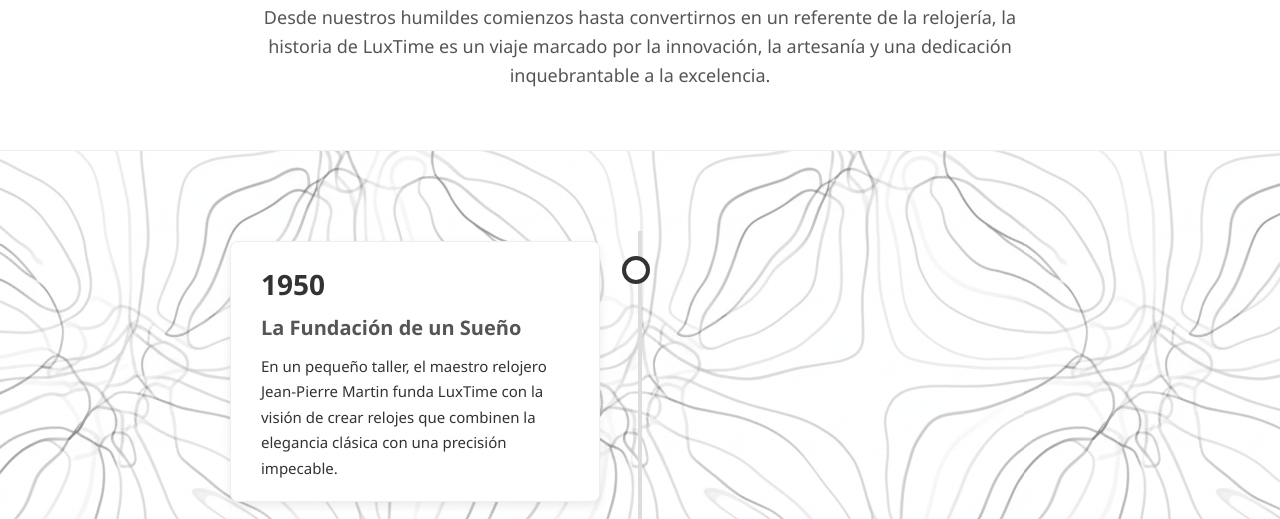
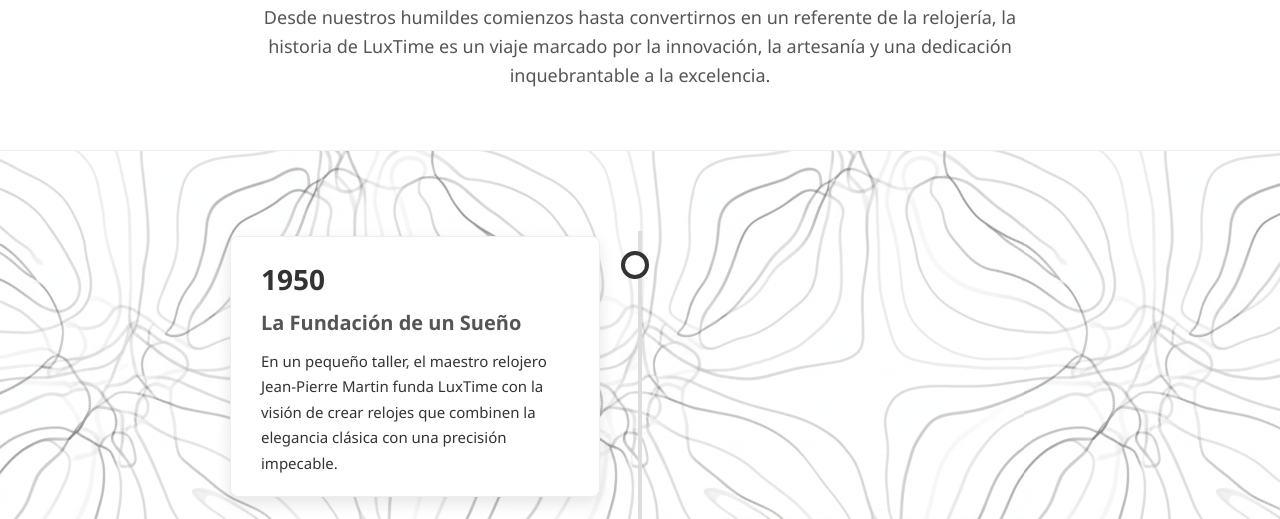
Before and after one commit to sephty/RelojCSS, a plain HTML site: page historia.html in a window 1280 px wide. In both pictures the pointer is over the element 415 px from the left and 631 px from the top of the page. Shown: the part 260-779 px from the top of the page. Drawn offline with Linux system fonts and the light colour scheme.

Commit message:
Feat: Add hover interaction to timeline in components.css

```diff
--- a/css/components.css
+++ b/css/components.css
@@ -439,10 +439,10 @@
   position: absolute;
   width: 20px;
   height: 20px;
-  right: -10px;
+  right: -9px;
   background-color: #fff;
   border: 4px solid #333;
-  top: 25px;
+  top: 20px;
   border-radius: 50%;
   z-index: 1;
 }
@@ -487,6 +487,12 @@
   line-height: 1.7;
 }
 
+.timeline-content:hover {
+  transform: translateY(-5px);
+  box-shadow: 0 6px 15px rgba(0,0,0,0.1);
+  transition: transform 0.3s ease, box-shadow 0.3s ease;
+
+}
 /* --- Mosaic Gallery Section --- */
 .gallery-section {
   padding: 60px 20px;
@@ -533,9 +539,6 @@
 .item-7 { grid-column: 4 / 5; grid-row: 2 / 4; }
 
 
-
-
-
 @media (max-width: 1023px) {
   .mosaic-gallery {
       grid-template-columns: repeat(2, 1fr);
```
Also changed, not shown: assets/images/history2.jpg (added), assets/images/history5.jpg (added).
